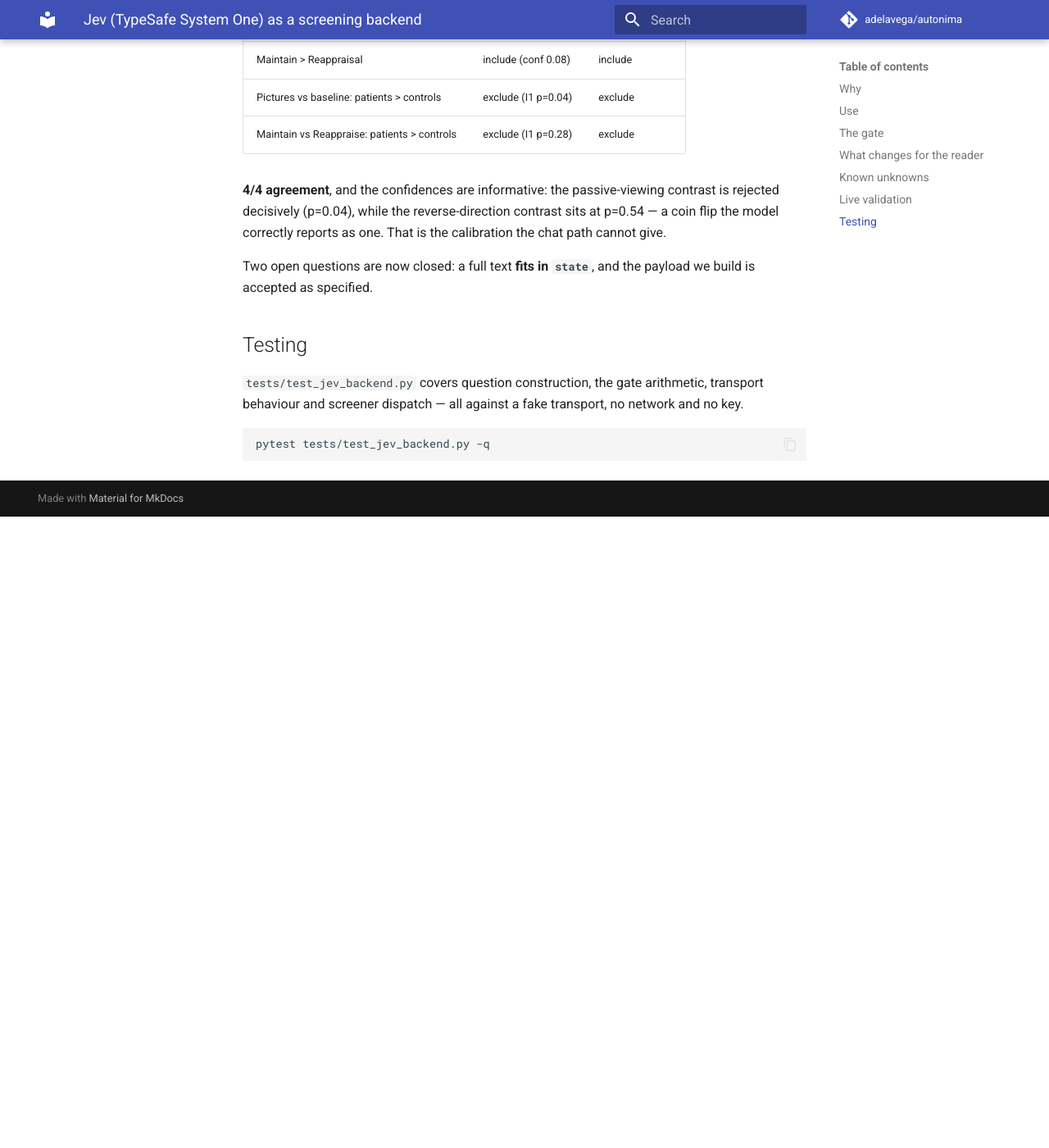
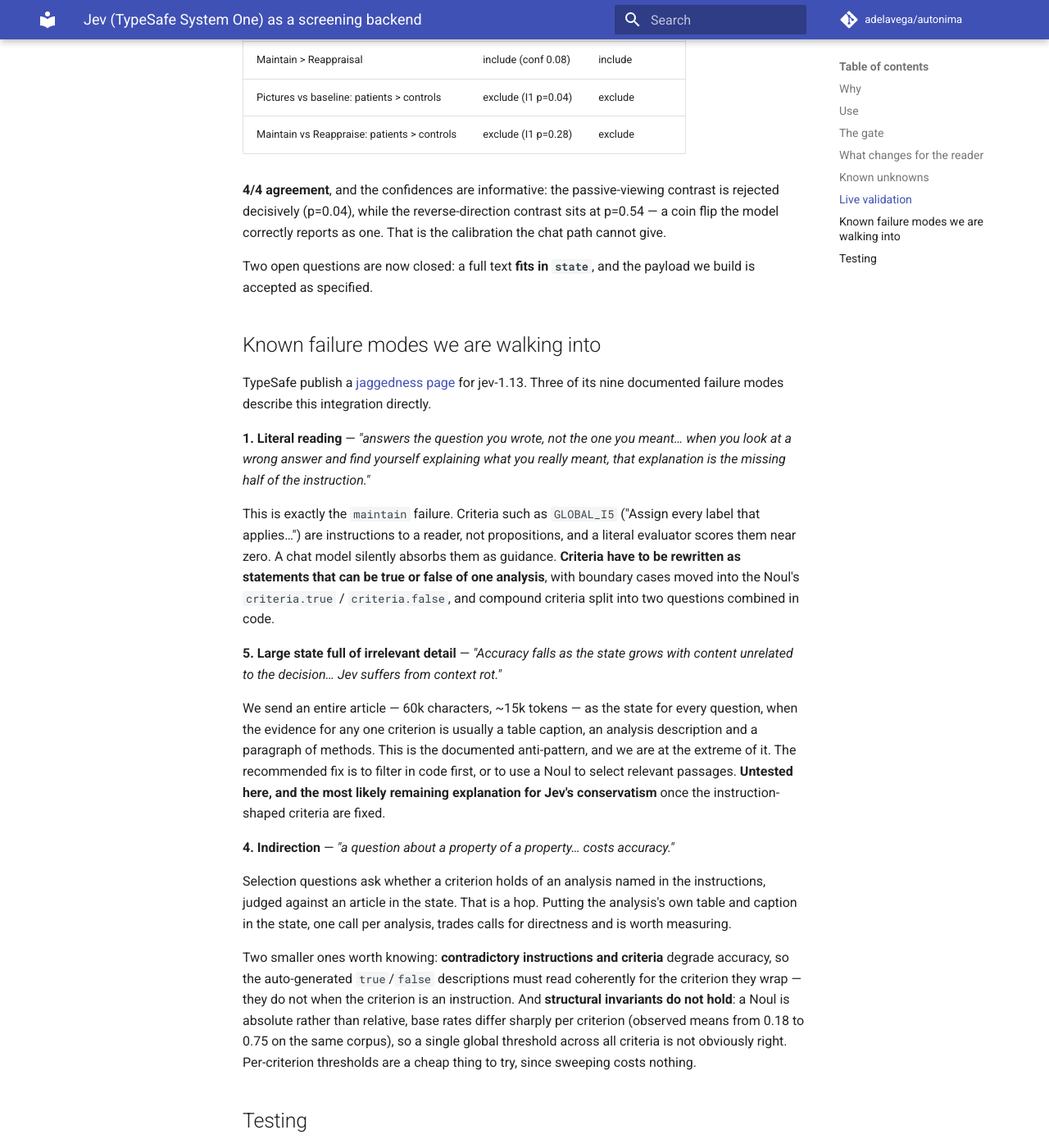
Before and after one commit to neurostuff/autonima, an MkDocs documentation site: the page built from docs/jev-backend.md, in a window 1280 px wide and 1400 px high, scrolled down 2844 px. Shown: the whole window at 82% size. Built offline with MkDocs 1.6.1 and Material for MkDocs 9.7.7, drawn with Linux system fonts in a browser that asks for light colours; comment, search, counter and statistics services are not loaded; before the commit the page ends 3474 px from its top, so only the background shows below that.

Commit message:
docs: record the jev-1.13 failure modes this integration walks into
TypeSafe publish a jaggedness page for jev-1.13. Three of its nine documented
failure modes describe what we built:

- Literal reading. "Answers the question you wrote, not the one you meant."
  This is the maintain failure exactly -- instruction-shaped criteria score
  near zero against a literal evaluator, where a chat model absorbs them as
  guidance.

- Large state full of irrelevant detail, explicitly named as context rot. We
  send a 60k-character article as state for every question when the evidence
  for one criterion is a caption and a paragraph. We are at the extreme of a
  documented anti-pattern, and this is the most likely remaining explanation
  for the conservatism once the criteria are fixed. Untested.

- Indirection. Our selection questions ask about a property of an analysis
  named in the instructions, judged against an article in the state. That is
  a hop, and hops cost accuracy.

Also noted: a Noul is absolute, not relative, and observed per-criterion base
rates on this corpus span 0.18 to 0.75 -- so one global threshold across all
criteria is not obviously right, and sweeping alternatives is free.

Co-Authored-By: Claude Opus 5 <noreply@anthropic.com>

```diff
--- a/docs/jev-backend.md
+++ b/docs/jev-backend.md
@@ -115,6 +115,46 @@ flip the model correctly reports as one. That is the calibration the chat path c
 Two open questions are now closed: a full text **fits in `state`**, and the payload we build is
 accepted as specified.
 
+## Known failure modes we are walking into
+
+TypeSafe publish a [jaggedness page](https://docs.typesafe.ai/model-jaggedness/jev-1.13) for
+jev-1.13. Three of its nine documented failure modes describe this integration directly.
+
+**1. Literal reading** — *"answers the question you wrote, not the one you meant… when you look
+at a wrong answer and find yourself explaining what you really meant, that explanation is the
+missing half of the instruction."*
+
+This is exactly the `maintain` failure. Criteria such as `GLOBAL_I5` ("Assign every label that
+applies…") are instructions to a reader, not propositions, and a literal evaluator scores them
+near zero. A chat model silently absorbs them as guidance. **Criteria have to be rewritten as
+statements that can be true or false of one analysis**, with boundary cases moved into the
+Noul's `criteria.true` / `criteria.false`, and compound criteria split into two questions
+combined in code.
+
+**5. Large state full of irrelevant detail** — *"Accuracy falls as the state grows with content
+unrelated to the decision… Jev suffers from context rot."*
+
+We send an entire article — 60k characters, ~15k tokens — as the state for every question,
+when the evidence for any one criterion is usually a table caption, an analysis description and
+a paragraph of methods. This is the documented anti-pattern, and we are at the extreme of it.
+The recommended fix is to filter in code first, or to use a Noul to select relevant passages.
+**Untested here, and the most likely remaining explanation for Jev's conservatism** once the
+instruction-shaped criteria are fixed.
+
+**4. Indirection** — *"a question about a property of a property… costs accuracy."*
+
+Selection questions ask whether a criterion holds of an analysis named in the instructions,
+judged against an article in the state. That is a hop. Putting the analysis's own table and
+caption in the state, one call per analysis, trades calls for directness and is worth measuring.
+
+Two smaller ones worth knowing: **contradictory instructions and criteria** degrade accuracy,
+so the auto-generated `true`/`false` descriptions must read coherently for the criterion they
+wrap — they do not when the criterion is an instruction. And **structural invariants do not
+hold**: a Noul is absolute rather than relative, base rates differ sharply per criterion
+(observed means from 0.18 to 0.75 on the same corpus), so a single global threshold across all
+criteria is not obviously right. Per-criterion thresholds are a cheap thing to try, since
+sweeping costs nothing.
+
 ## Testing
 
 `tests/test_jev_backend.py` covers question construction, the gate arithmetic, transport
```
